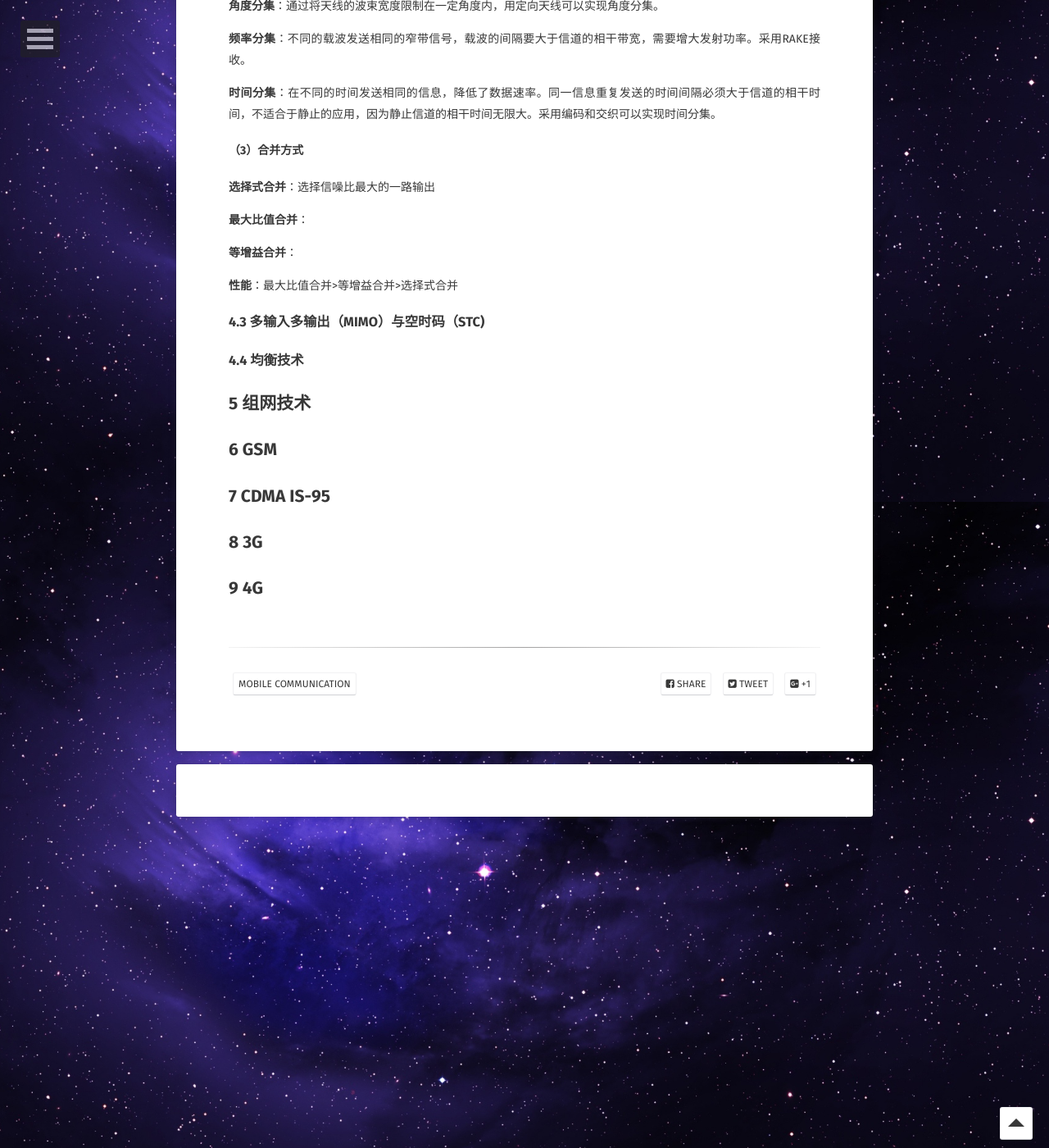
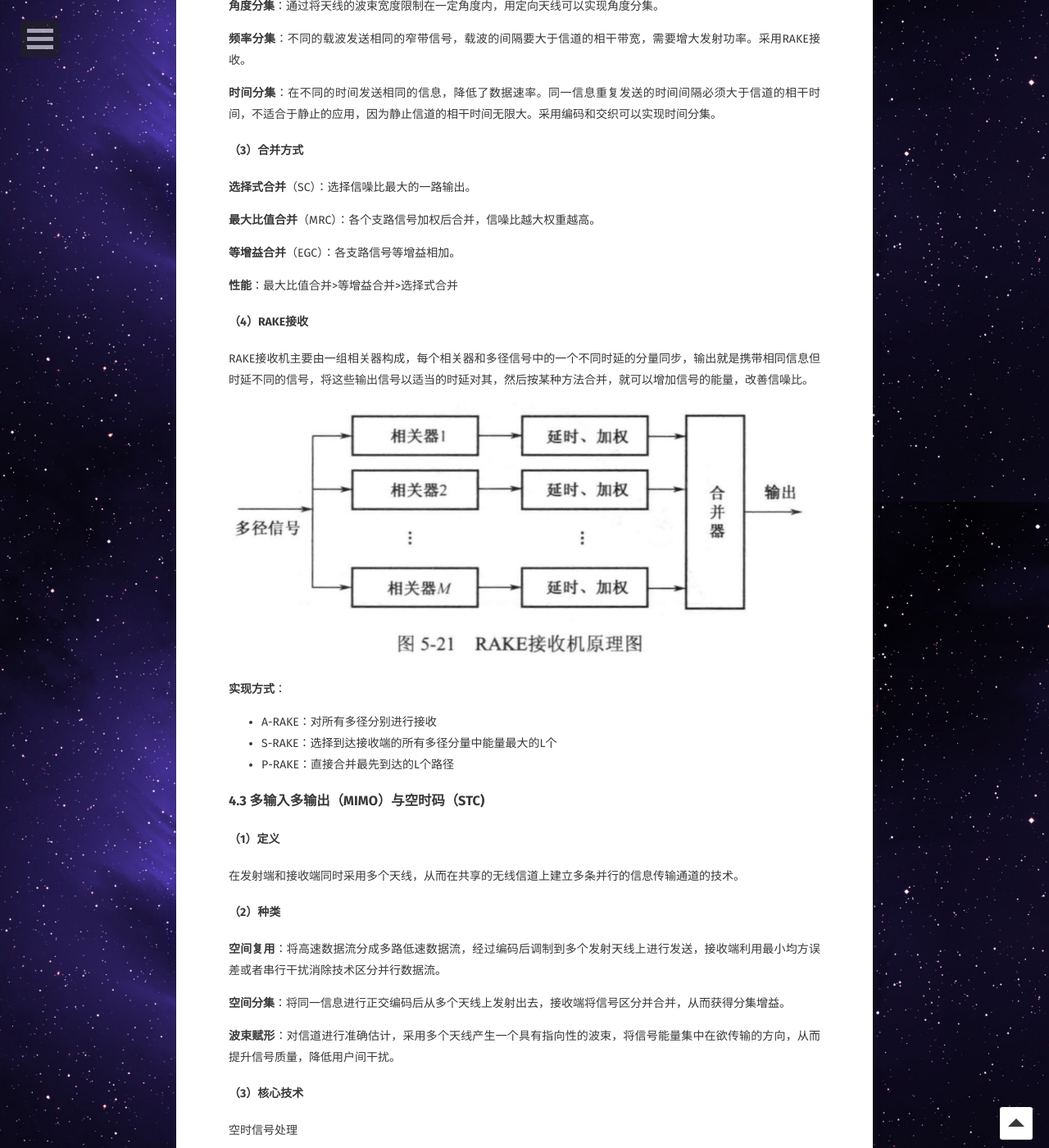
Before and after one commit to ZiqingZhao/ZiqingZhao.github.io, a Jekyll site: the page built from _posts/2019-06-17-移动通信技术与应用.md, in a window 1280 px wide and 1400 px high, scrolled down 12888 px. Shown: the whole window at 82% size. Built offline with Jekyll 4.4.1, drawn with Linux system fonts in a browser that asks for light colours; some web fonts are replaced; formulas are drawn with MathJax 3; comment, search, counter and statistics services are not loaded; some of the changed text lies outside the part shown.

Commit message:
Update 2019-06-17-移动通信技术与应用.md

```diff
--- a/_posts/2019-06-17-移动通信技术与应用.md
+++ b/_posts/2019-06-17-移动通信技术与应用.md
@@ -409,17 +409,53 @@ $$
 
 #### （3）合并方式
 
-**选择式合并**：选择信噪比最大的一路输出
+**选择式合并**（SC）：选择信噪比最大的一路输出。
 
-**最大比值合并**：
+**最大比值合并**（MRC）：各个支路信号加权后合并，信噪比越大权重越高。
 
-**等增益合并**：
+**等增益合并**（EGC）：各支路信号等增益相加。
 
 **性能**：最大比值合并>等增益合并>选择式合并
 
+#### （4）RAKE接收
+
+RAKE接收机主要由一组相关器构成，每个相关器和多径信号中的一个不同时延的分量同步，输出就是携带相同信息但时延不同的信号，将这些输出信号以适当的时延对其，然后按某种方法合并，就可以增加信号的能量，改善信噪比。
+
+![](<https://raw.githubusercontent.com/ZiqingZhao/ZiqingZhao.github.io/master/img/MobileCommunication_12.jpg>)
+
+**实现方式**：
+
+- A-RAKE：对所有多径分别进行接收
+- S-RAKE：选择到达接收端的所有多径分量中能量最大的L个
+- P-RAKE：直接合并最先到达的L个路径
+
 ### 4.3 多输入多输出（MIMO）与空时码（STC)
 
+#### （1）定义
+
+在发射端和接收端同时采用多个天线，从而在共享的无线信道上建立多条并行的信息传输通道的技术。
+
+#### （2）种类
+
+**空间复用**：将高速数据流分成多路低速数据流，经过编码后调制到多个发射天线上进行发送，接收端利用最小均方误差或者串行干扰消除技术区分并行数据流。
+
+**空间分集**：将同一信息进行正交编码后从多个天线上发射出去，接收端将信号区分并合并，从而获得分集增益。
+
+**波束赋形**：对信道进行准确估计，采用多个天线产生一个具有指向性的波束，将信号能量集中在欲传输的方向，从而提升信号质量，降低用户间干扰。
+
+#### （3）核心技术
+
+空时信号处理
+
 ### 4.4 均衡技术
+
+#### 分类
+
+频域均衡、时域均衡
+
+线性均衡、非线性均衡
+
+#### 自适应均衡
 
 ## 5 组网技术
 
```
